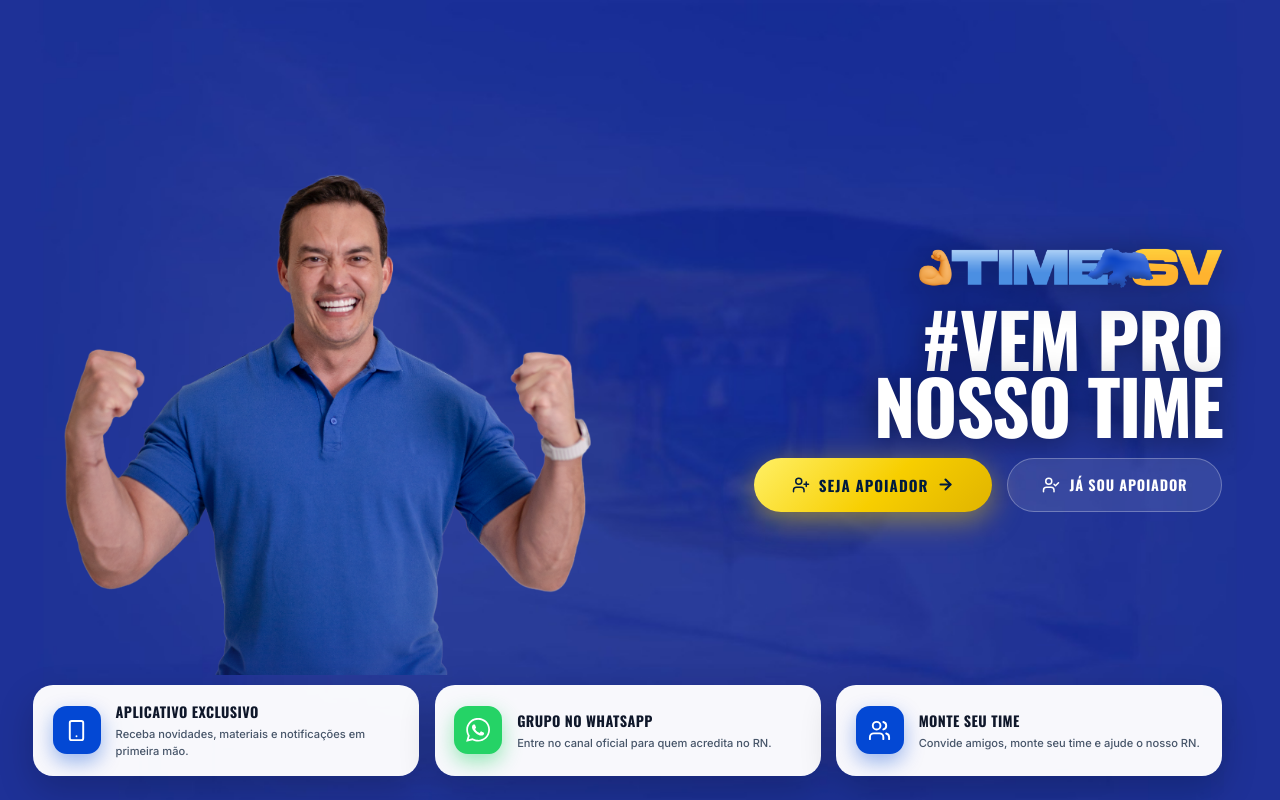
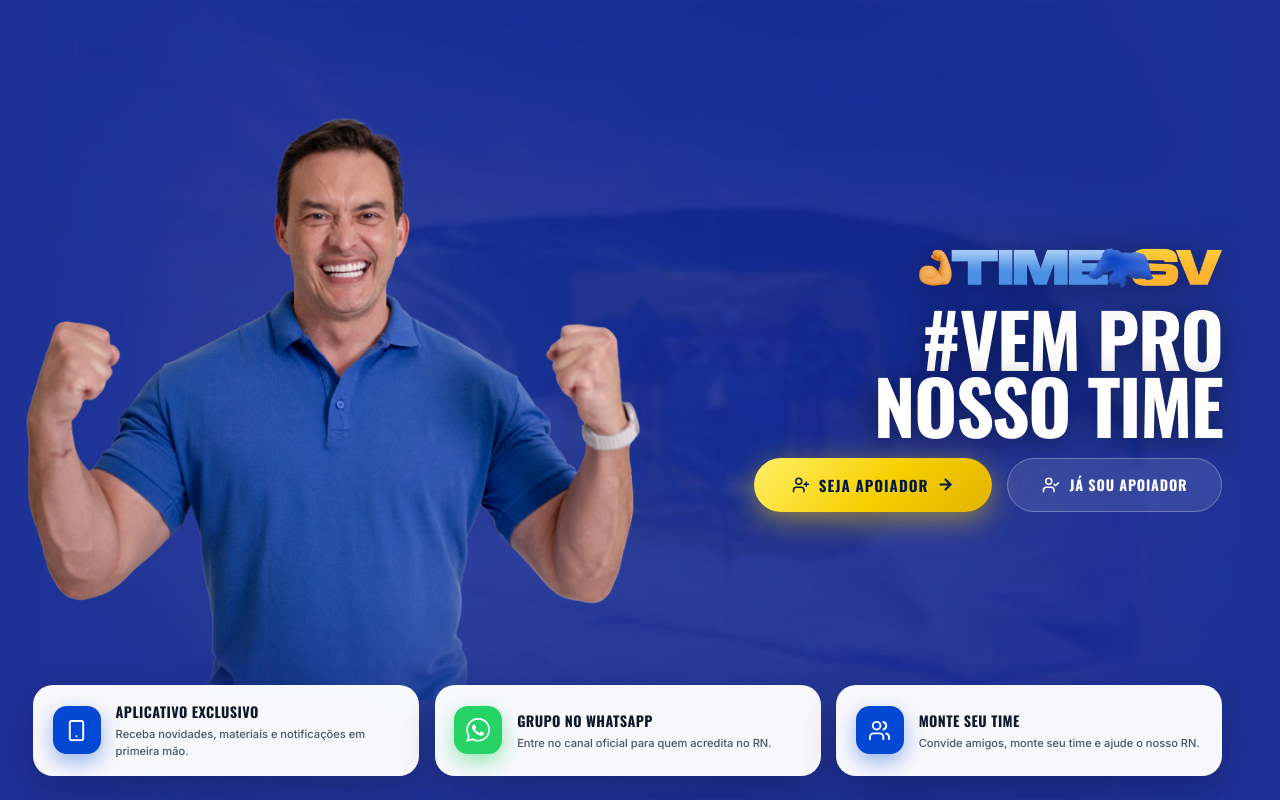
Before and after one commit to ReneBM/Apoiadores, a React (Vite) app in the folder frontend/: page /lp in a window 1280 px wide. Built offline with nearby package versions, Linux system fonts and the light colour scheme; no server answers; a web font is replaced by a local one.

Commit message:
style: LP - aumenta foto do senador em proporcao (grid 50%, height 98vh)

```diff
--- a/frontend/src/pages/LandingPage.jsx
+++ b/frontend/src/pages/LandingPage.jsx
@@ -250,7 +250,7 @@ export default function LandingPage() {
         minHeight: '640px',
         maxHeight: '960px',
         display: 'grid',
-        gridTemplateColumns: 'minmax(320px, 46%) 1fr',
+        gridTemplateColumns: 'minmax(340px, 50%) 1fr',
         boxSizing: 'border-box',
       }}>
 
@@ -260,8 +260,8 @@ export default function LandingPage() {
           display: 'flex',
           alignItems: 'flex-end',
           justifyContent: 'flex-start',
-          paddingLeft: '2.5rem',
-          marginLeft: '0',
+          paddingLeft: '1rem',
+          marginLeft: '-1rem',
           height: '100%',
           overflow: 'visible',
           opacity: 0,
@@ -272,8 +272,8 @@ export default function LandingPage() {
             src="/senador/styveson_v3_nobg.png"
             alt="Senador Styveson Valim"
             style={{
-              height: 'clamp(540px, 94vh, 880px)',
-              maxHeight: 'calc(100vh - 35px)',
+              height: 'clamp(560px, 98vh, 920px)',
+              maxHeight: '100%',
               maxWidth: '100%',
               width: 'auto',
               objectFit: 'contain',
```
